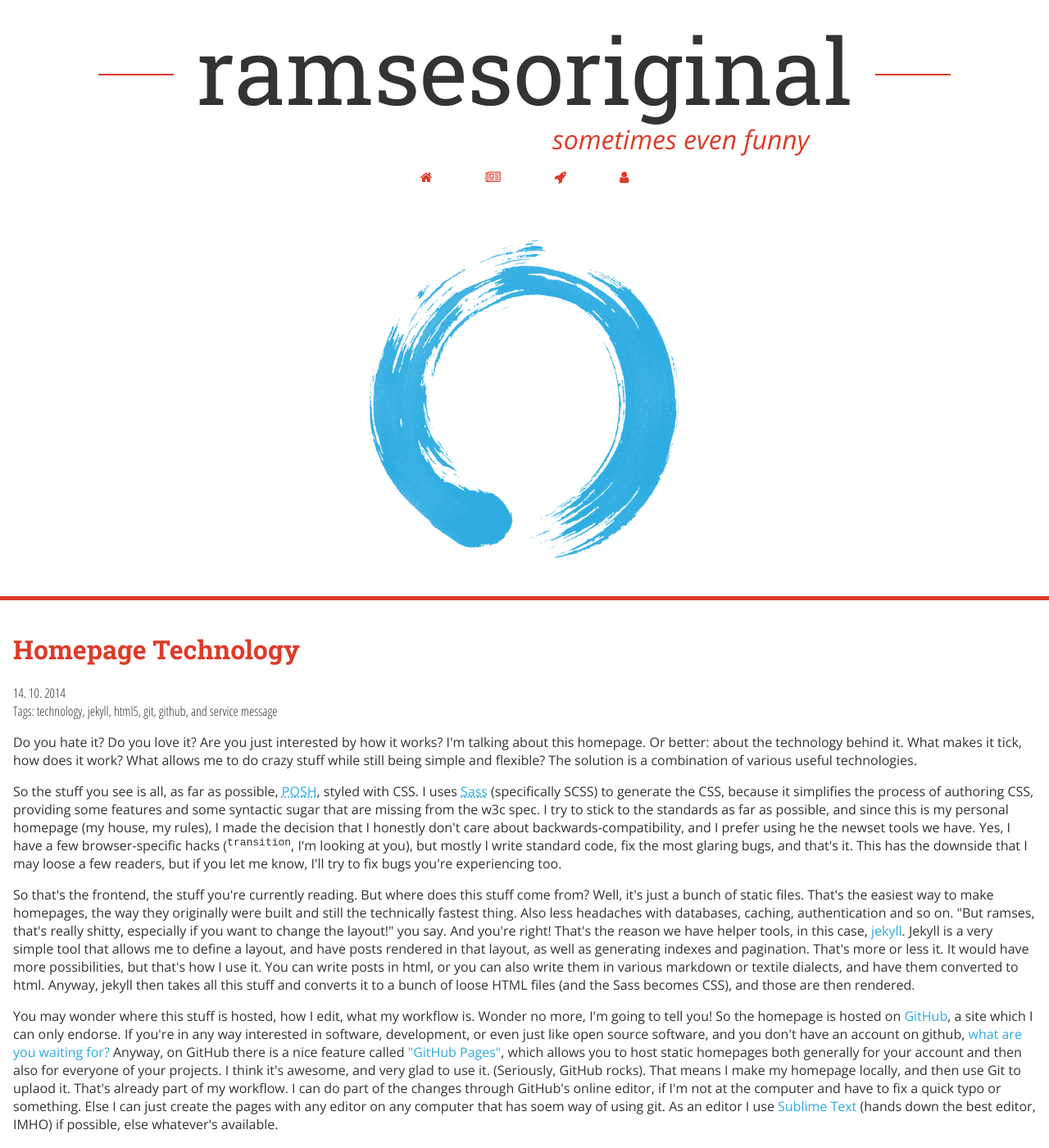
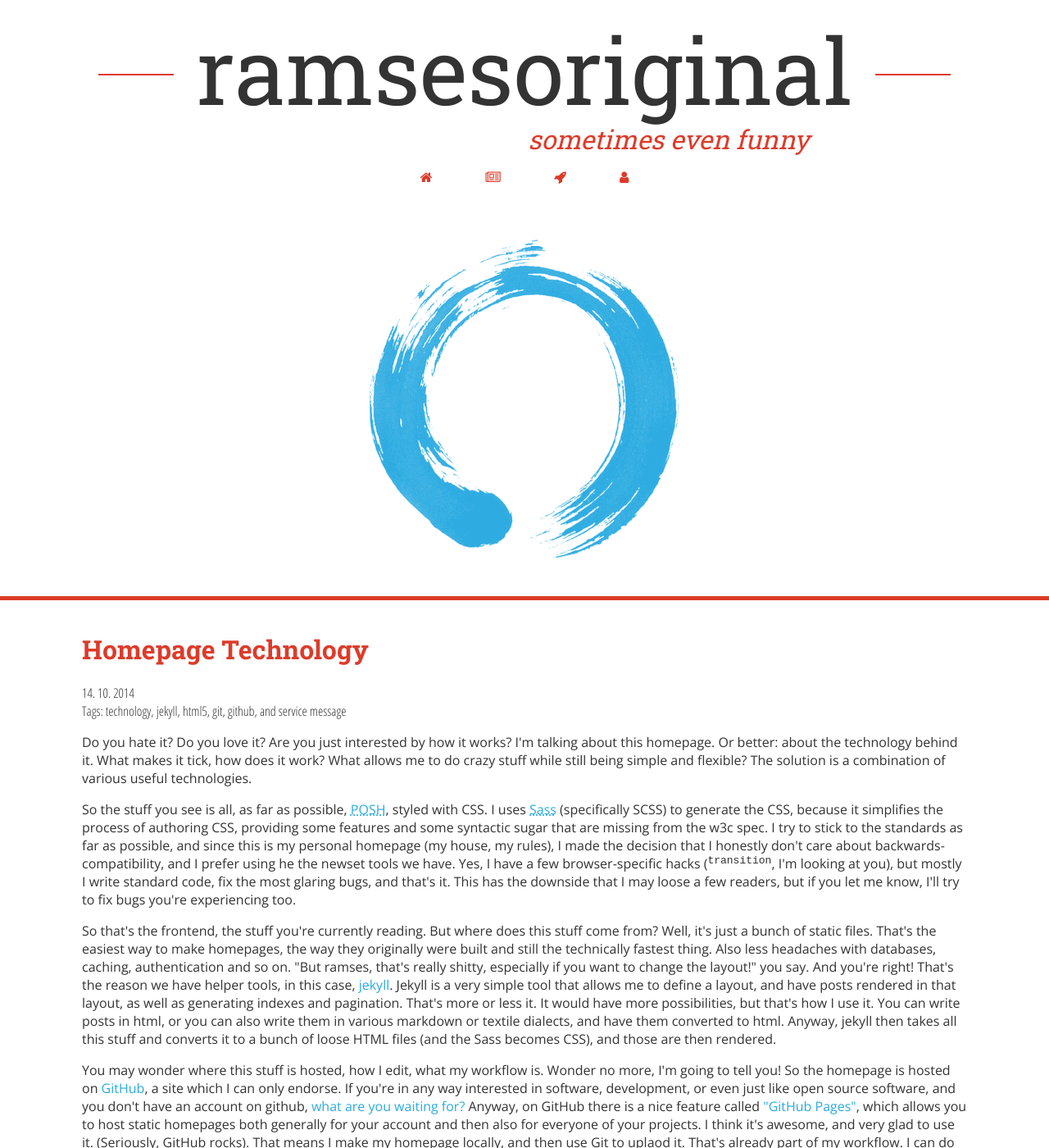
Before and after one commit to ramsesoriginal/ramsesoriginal.github.io, a Jekyll site: the page built from _posts/2014-10-14-homepage-technology.html, in a window 1280 px wide and 1400 px high. Shown: the whole window at 82% size. Built offline with Jekyll 4.4.1, drawn with Linux system fonts in a browser that asks for light colours; nearby versions of some CDN libraries; comment, search, counter and statistics services are not loaded.

Commit message:
Changed a bit of stuff around, improved stlye

```diff
--- a/_posts/2014-10-15-why-blog.html
+++ b/_posts/2014-10-15-why-blog.html
@@ -179,8 +179,7 @@ comments: true
 </article>
 
 
-<article>
-	<h1>In Conclusion</h1>
+<h2>In Conclusion</h2>
 <figure>
 	<img src="{{ site.url }}/assets/images/PhoenixConclusion.gif" alt="case closed"/>
 	<figcaption>Phoenix Wright (from Ace Attorney) explaining that blogs are, in fact, very much alive</figcaption>
@@ -188,4 +187,3 @@ comments: true
 <p>
 In cocnlusion we can say that yes, today we have many services that do many things very well, but havign a blog/personal homepage is still very important, and definitively worthwhile. I'm sure starting this blog is gonna be a good decision, and I'm not gonan regret it.
 </p>
-</article>
--- a/style/mainstyle.scss
+++ b/style/mainstyle.scss
@@ -34,7 +34,7 @@ body {
 	padding: 0;
 }
 
-h1 {
+h1, h2, h3 {
 	font-family: 'Roboto Slab', serif;
 }
 
@@ -45,6 +45,19 @@ input, textarea {
 a {
 	color: #2babe1;
 	text-decoration: none;
+}
+
+abbr[title] {
+	border: none;
+}
+
+abbr {
+	border-bottom: 1px dotted #30e0ad;
+}
+
+abbr:hover::after {
+  content: ' (' attr(title) ')';
+  text-shadow: 0 0 1em #dd3b2a;
 }
 
 #header {
@@ -193,12 +206,42 @@ main {
 		padding: 1em;
 		overflow: hidden;
 
+		& > * {
+			max-width: 1080px;
+			margin-left: auto;
+			margin-right: auto;
+		}
+
 		h1 {
 			color: #dd3b2a;
 			font-size: 2em;
 		}
 
+
+		& > h2 {
+			position: relative;
+			color: #dd3b2a;
+		}
+
+		& > h2 {
+			padding-top: 2em;
+		}
+
+		& > h2:before {
+			border: 1px solid #dd3b2a;
+			content: '';
+			display: block;
+			height: 0px;
+			left: 50%;
+			position: absolute;
+			margin-left: -7.5em;
+			margin-top: -1em;
+			width: 15em;;
+		}
+
 		article {
+			border-top: 5px solid #cce4fb;
+			position: relative;
 			h1 {
 				font-size: 1.25em;
 			}
@@ -207,6 +250,7 @@ main {
 		article.smallbox {
 			display: block;
 			width: 100%;
+			max-width: auto;
 			padding: 0.25em;
 			overflow: hidden;
 			margin-bottom: 1em;
```
Lines whose indentation alone changed are shown as unchanged.
